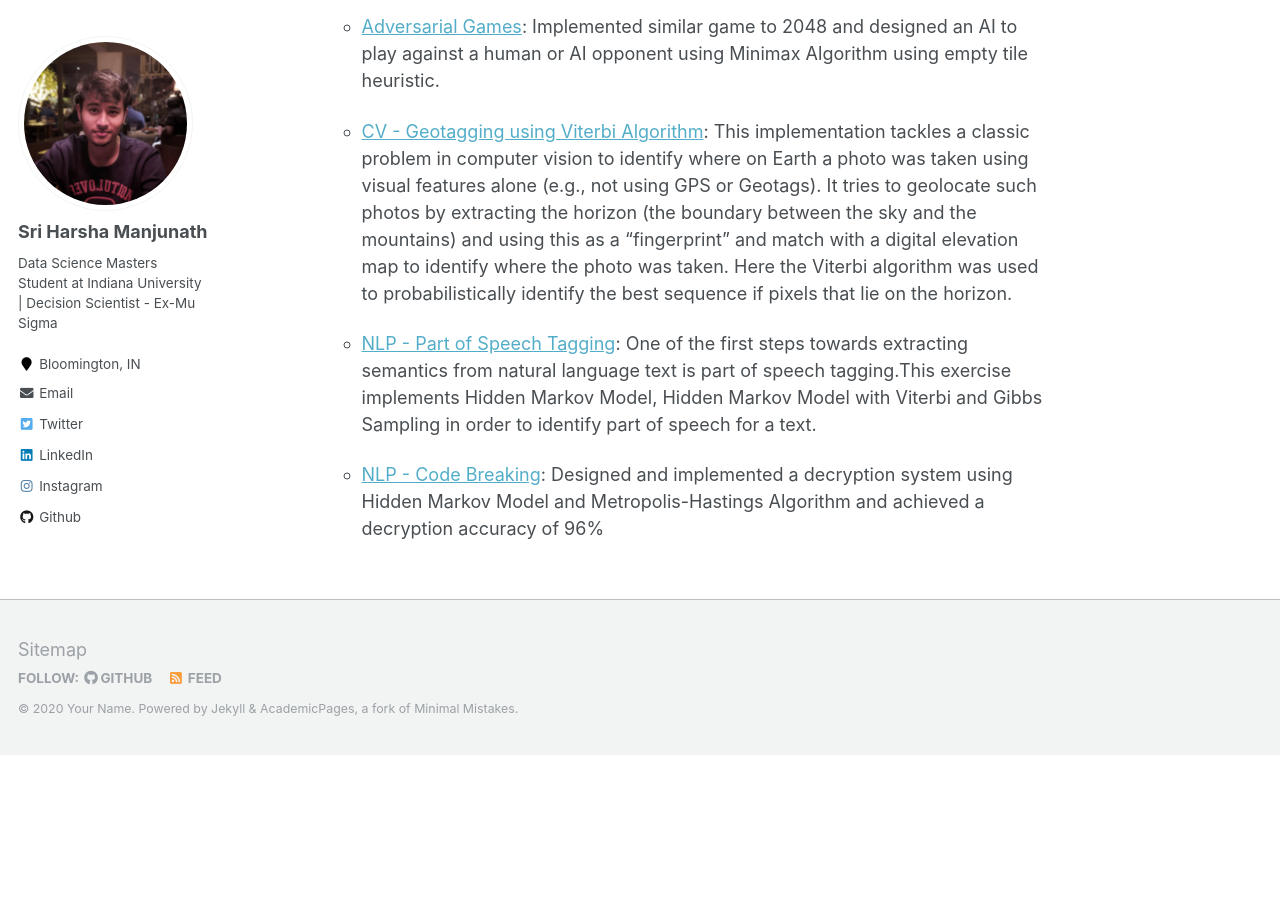
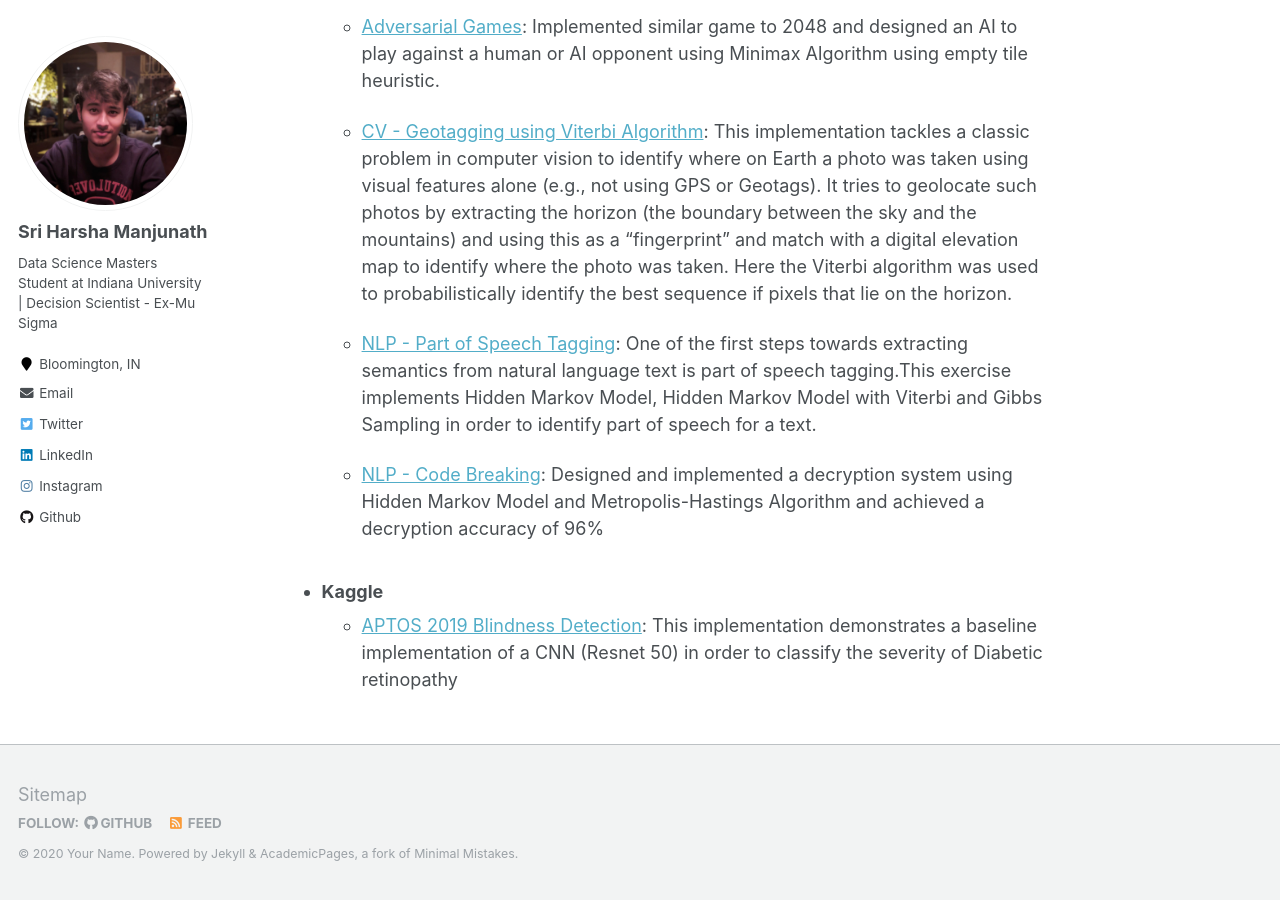
Before and after one commit to srmanj/srmanj.github.io, a Jekyll site: the page built from _pages/about.md, in a window 1280 px wide and 900 px high, scrolled down 1740 px. Built offline with Jekyll 4.4.1, drawn with Linux system fonts in a browser that asks for light colours; before the commit the page ends 2495 px from its top, so only the background shows below that.

Commit message:
Update about.md

```diff
--- a/_pages/about.md
+++ b/_pages/about.md
@@ -52,3 +52,8 @@ The following contains a portfolio of data science projects completed by me for
 	- [NLP - Part of Speech Tagging](https://github.com/srmanj/Artificial-Intelligence-Part-Of-Speech-Tagging): One of the first steps towards extracting semantics from natural language text is part of speech tagging.This exercise implements Hidden Markov Model, Hidden Markov Model with Viterbi and Gibbs Sampling in order to identify part of speech for a text.
 
 	- [NLP - Code Breaking](https://github.com/srmanj/Artificial-Intelligence-Code-Breaking): Designed and implemented a decryption system using Hidden Markov Model and Metropolis-Hastings Algorithm and achieved a decryption accuracy of 96%
+
+
+
+- ### Kaggle
+	- [APTOS 2019 Blindness Detection](https://github.com/srmanj/kaggle/blob/master/APTOS%20Blindness%20Detection/APTOS%20Diabetic%20Retinopathy.ipynb): This implementation demonstrates a baseline implementation of a CNN (Resnet 50) in order to classify the severity of Diabetic retinopathy
```
